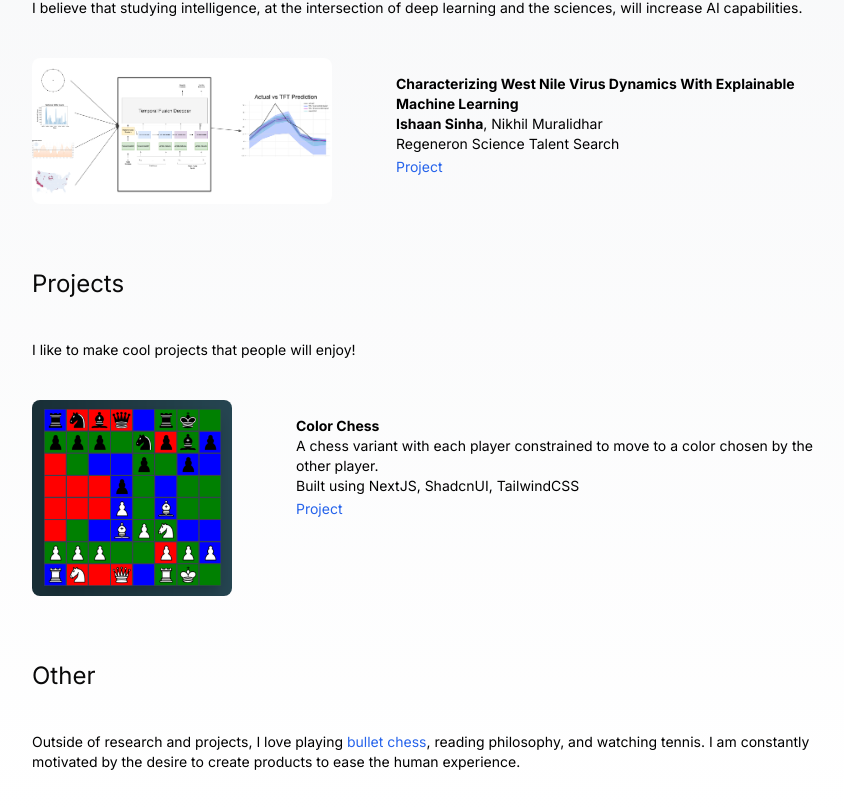
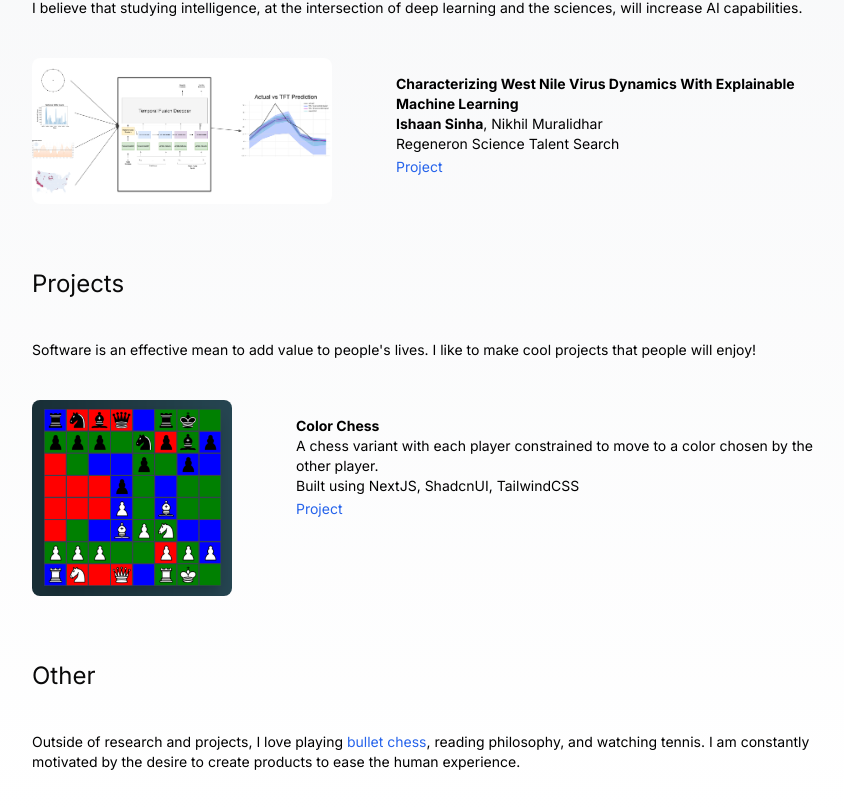
Before and after one commit to imsinha0/imsinha0.github.io, a Next.js app: page / in a window 1280 px wide. Shown: the part 666-1474 px from the top of the page, without its empty margins (208-1052 px from the left). Built offline with nearby package versions, Linux system fonts and the light colour scheme.

Commit message:
updated project bio

```diff
--- a/src/app/page.tsx
+++ b/src/app/page.tsx
@@ -64,7 +64,7 @@ export default function Home() {
 
         <div className='space-y-10 pt-8'>
             <h1 className="text-2xl mt-8">Projects</h1>
-            <p className="text-black mt-4 text-sm"> I like to make cool projects that people will enjoy! </p>
+            <p className="text-black mt-4 text-sm"> Software is an effective mean to add value to people&apos;s lives. I like to make cool projects that people will enjoy!</p>
             <div className="flex items-start">
                 <Image src="/colorchess2.png" alt="Color Chess" width={200} height={500} className="rounded-lg" />
                 <div className="ml-8 pl-8">
```
